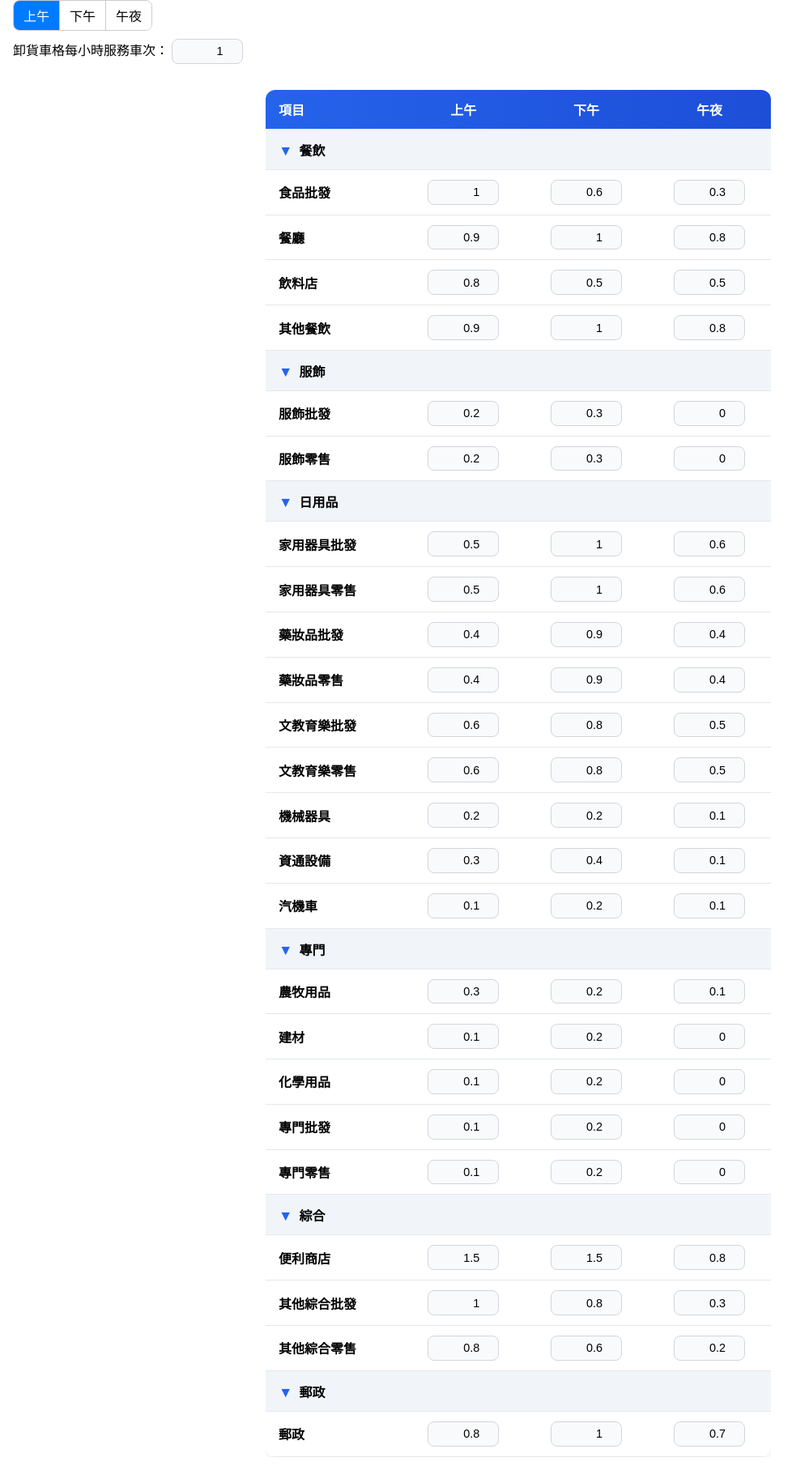
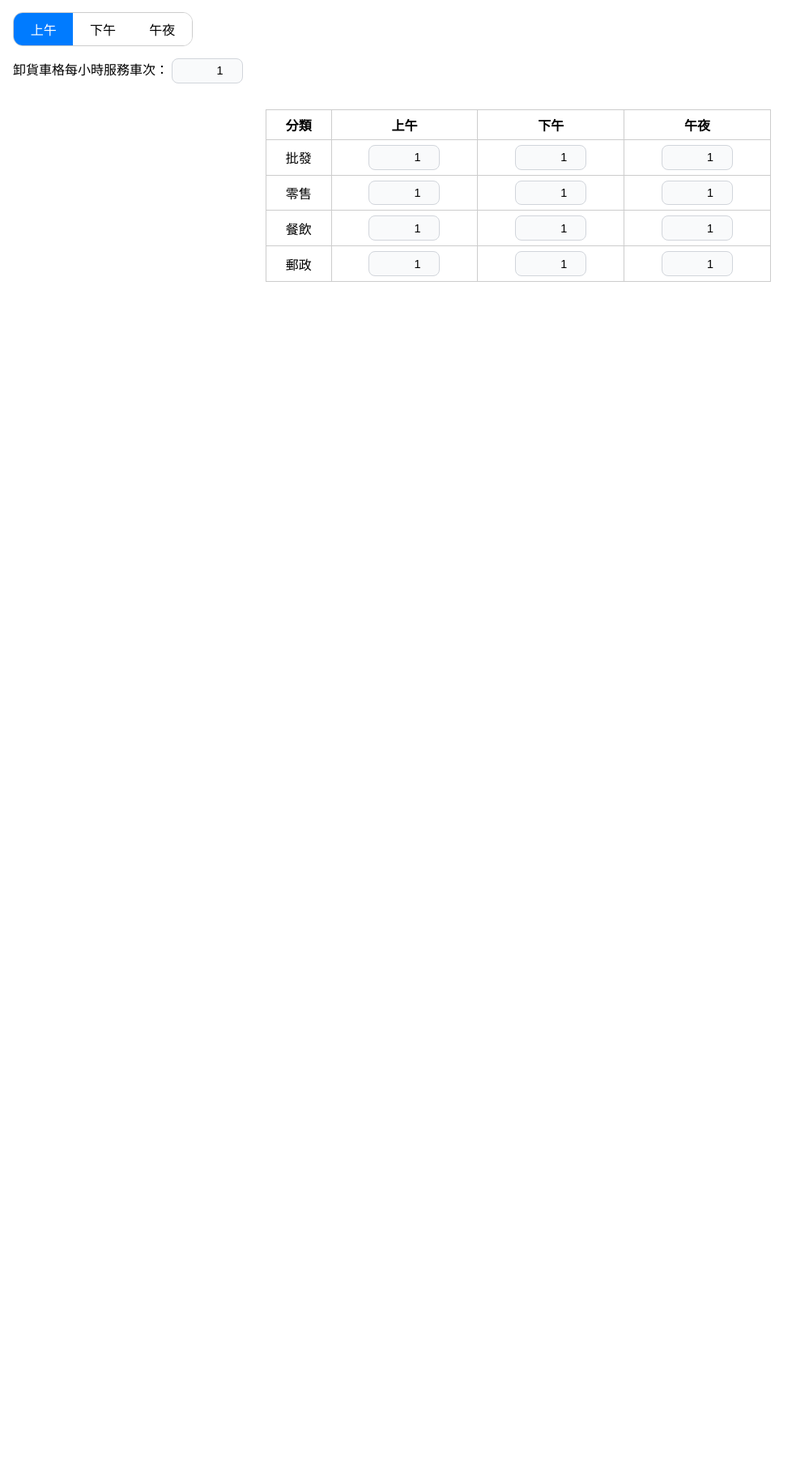
Before and after one commit to taipeinative/taipei-parking, a PHP site: page / in a window 1280 px wide. Shown: the part 400-2231 px from the top of the page at 81% size, without its empty margins (0-999 px from the left). After the commit the page ends 748 px from the top, so only its background shows below. Run offline with PHP 8.4, Linux system fonts and the light colour scheme; some libraries are stand-ins or nearby versions.

Commit message:
feat(server): update the poi categories
Updated the POI categories.

```diff
--- a/server/htdocs/parking/web/index.html
+++ b/server/htdocs/parking/web/index.html
@@ -19,8 +19,8 @@
         <div id="map"></div>
 
         <!-- Time -->
-        <div id="timeSelector" class="time-selector">
-            <div data-time="morning" class="time-option selected">上午</div>
+        <div class="time-selector" id="timeSelector">
+            <div data-time="morning" class="time-option active">上午</div>
             <div data-time="afternoon" class="time-option">下午</div>
             <div data-time="midnight" class="time-option">午夜</div>
         </div>
@@ -32,57 +32,40 @@
         </div>
 
         <div class="table-container">
-            <table class="options-table" id="optionsTable">
+            <table id="weightTable">
                 <thead>
                     <tr>
-                        <th>項目</th>
-                        <th>上午</th>
-                        <th>下午</th>
-                        <th>午夜</th>
+                    <th>分類</th>
+                    <th>上午</th>
+                    <th>下午</th>
+                    <th>午夜</th>
                     </tr>
                 </thead>
                 <tbody>
-                    <!-- Group A -->
-                    <tr class="group-header" data-group="A"><td colspan="4"><span class="collapse-icon">▼</span>餐飲</td></tr>
-                    <tr data-group="A"><td>食品批發</td><td><input id="A1_morning" type="number" step="0.1" value="1" /></td><td><input id="A1_afternoon" type="number" step="0.1" value="0.6" /></td><td><input id="A1_midnight" type="number" step="0.1" value="0.3" /></td></tr>
-                    <tr data-group="A"><td>餐廳</td><td><input id="A2_morning" type="number" step="0.1" value="0.9" /></td><td><input id="A2_afternoon" type="number" step="0.1" value="1" /></td><td><input id="A2_midnight" type="number" step="0.1" value="0.8" /></td></tr>
-                    <tr data-group="A"><td>飲料店</td><td><input id="A3_morning" type="number" step="0.1" value="0.8" /></td><td><input id="A3_afternoon" type="number" step="0.1" value="0.5" /></td><td><input id="A3_midnight" type="number" step="0.1" value="0.5" /></td></tr>
-                    <tr data-group="A"><td>其他餐飲</td><td><input id="A4_morning" type="number" step="0.1" value="0.9" /></td><td><input id="A4_afternoon" type="number" step="0.1" value="1" /></td><td><input id="A4_midnight" type="number" step="0.1" value="0.8" /></td></tr>
-
-                    <!-- Group B -->
-                    <tr class="group-header" data-group="B"><td colspan="4"><span class="collapse-icon">▼</span>服飾</td></tr>
-                    <tr data-group="B"><td>服飾批發</td><td><input id="B1_morning" type="number" step="0.1" value="0.2" /></td><td><input id="B1_afternoon" type="number" step="0.1" value="0.3" /></td><td><input id="B1_midnight" type="number" step="0.1" value="0" /></td></tr>
-                    <tr data-group="B"><td>服飾零售</td><td><input id="B2_morning" type="number" step="0.1" value="0.2" /></td><td><input id="B2_afternoon" type="number" step="0.1" value="0.3" /></td><td><input id="B2_midnight" type="number" step="0.1" value="0" /></td></tr>
-
-                    <!-- Group C -->
-                    <tr class="group-header" data-group="C"><td colspan="4"><span class="collapse-icon">▼</span>日用品</td></tr>
-                    <tr data-group="C"><td>家用器具批發</td><td><input id="C1_morning" type="number" step="0.1" value="0.5" /></td><td><input id="C1_afternoon" type="number" step="0.1" value="1" /></td><td><input id="C1_midnight" type="number" step="0.1" value="0.6" /></td></tr>
-                    <tr data-group="C"><td>家用器具零售</td><td><input id="C2_morning" type="number" step="0.1" value="0.5" /></td><td><input id="C2_afternoon" type="number" step="0.1" value="1" /></td><td><input id="C2_midnight" type="number" step="0.1" value="0.6" /></td></tr>
-                    <tr data-group="C"><td>藥妝品批發</td><td><input id="C3_morning" type="number" step="0.1" value="0.4" /></td><td><input id="C3_afternoon" type="number" step="0.1" value="0.9" /></td><td><input id="C3_midnight" type="number" step="0.1" value="0.4" /></td></tr>
-                    <tr data-group="C"><td>藥妝品零售</td><td><input id="C4_morning" type="number" step="0.1" value="0.4" /></td><td><input id="C4_afternoon" type="number" step="0.1" value="0.9" /></td><td><input id="C4_midnight" type="number" step="0.1" value="0.4" /></td></tr>
-                    <tr data-group="C"><td>文教育樂批發</td><td><input id="C5_morning" type="number" step="0.1" value="0.6" /></td><td><input id="C5_afternoon" type="number" step="0.1" value="0.8" /></td><td><input id="C5_midnight" type="number" step="0.1" value="0.5" /></td></tr>
-                    <tr data-group="C"><td>文教育樂零售</td><td><input id="C6_morning" type="number" step="0.1" value="0.6" /></td><td><input id="C6_afternoon" type="number" step="0.1" value="0.8" /></td><td><input id="C6_midnight" type="number" step="0.1" value="0.5" /></td></tr>
-                    <tr data-group="C"><td>機械器具</td><td><input id="C7_morning" type="number" step="0.1" value="0.2" /></td><td><input id="C7_afternoon" type="number" step="0.1" value="0.2" /></td><td><input id="C7_midnight" type="number" step="0.1" value="0.1" /></td></tr>
-                    <tr data-group="C"><td>資通設備</td><td><input id="C8_morning" type="number" step="0.1" value="0.3" /></td><td><input id="C8_afternoon" type="number" step="0.1" value="0.4" /></td><td><input id="C8_midnight" type="number" step="0.1" value="0.1" /></td></tr>
-                    <tr data-group="C"><td>汽機車</td><td><input id="C9_morning" type="number" step="0.1" value="0.1" /></td><td><input id="C9_afternoon" type="number" step="0.1" value="0.2" /></td><td><input id="C9_midnight" type="number" step="0.1" value="0.1" /></td></tr>
-
-                    <!-- Group D -->
-                    <tr class="group-header" data-group="D"><td colspan="4"><span class="collapse-icon">▼</span>專門</td></tr>
-                    <tr data-group="D"><td>農牧用品</td><td><input id="D1_morning" type="number" step="0.1" value="0.3" /></td><td><input id="D1_afternoon" type="number" step="0.1" value="0.2" /></td><td><input id="D1_midnight" type="number" step="0.1" value="0.1" /></td></tr>
-                    <tr data-group="D"><td>建材</td><td><input id="D2_morning" type="number" step="0.1" value="0.1" /></td><td><input id="D2_afternoon" type="number" step="0.1" value="0.2" /></td><td><input id="D2_midnight" type="number" step="0.1" value="0" /></td></tr>
-                    <tr data-group="D"><td>化學用品</td><td><input id="D3_morning" type="number" step="0.1" value="0.1" /></td><td><input id="D3_afternoon" type="number" step="0.1" value="0.2" /></td><td><input id="D3_midnight" type="number" step="0.1" value="0" /></td></tr>
-                    <tr data-group="D"><td>專門批發</td><td><input id="D4_morning" type="number" step="0.1" value="0.1" /></td><td><input id="D4_afternoon" type="number" step="0.1" value="0.2" /></td><td><input id="D4_midnight" type="number" step="0.1" value="0" /></td></tr>
-                    <tr data-group="D"><td>專門零售</td><td><input id="D5_morning" type="number" step="0.1" value="0.1" /></td><td><input id="D5_afternoon" type="number" step="0.1" value="0.2" /></td><td><input id="D5_midnight" type="number" step="0.1" value="0" /></td></tr>
-
-                    <!-- Group E -->
-                    <tr class="group-header" data-group="E"><td colspan="4"><span class="collapse-icon">▼</span>綜合</td></tr>
-                    <tr data-group="E"><td>便利商店</td><td><input id="E1_morning" type="number" step="0.1" value="1.5" /></td><td><input id="E1_afternoon" type="number" step="0.1" value="1.5" /></td><td><input id="E1_midnight" type="number" step="0.1" value="0.8" /></td></tr>
-                    <tr data-group="E"><td>其他綜合批發</td><td><input id="E2_morning" type="number" step="0.1" value="1" /></td><td><input id="E2_afternoon" type="number" step="0.1" value="0.8" /></td><td><input id="E2_midnight" type="number" step="0.1" value="0.3" /></td></tr>
-                    <tr data-group="E"><td>其他綜合零售</td><td><input id="E3_morning" type="number" step="0.1" value="0.8" /></td><td><input id="E3_afternoon" type="number" step="0.1" value="0.6" /></td><td><input id="E3_midnight" type="number" step="0.1" value="0.2" /></td></tr>
-
-                    <!-- Group F -->
-                    <tr class="group-header" data-group="F"><td colspan="4"><span class="collapse-icon">▼</span>郵政</td></tr>
-                    <tr data-group="F"><td>郵政</td><td><input id="F1_morning" type="number" step="0.1" value="0.8" /></td><td><input id="F1_afternoon" type="number" step="0.1" value="1" /></td><td><input id="F1_midnight" type="number" step="0.1" value="0.7" /></td></tr>
+                    <tr>
+                    <td>批發</td>
+                    <td><input type="number" id="批發_morning" step="0.1" value="1"></td>
+                    <td><input type="number" id="批發_afternoon" step="0.1" value="1"></td>
+                    <td><input type="number" id="批發_midnight" step="0.1" value="1"></td>
+                    </tr>
+                    <tr>
+                    <td>零售</td>
+                    <td><input type="number" id="零售_morning" step="0.1" value="1"></td>
+                    <td><input type="number" id="零售_afternoon" step="0.1" value="1"></td>
+                    <td><input type="number" id="零售_midnight" step="0.1" value="1"></td>
+                    </tr>
+                    <tr>
+                    <td>餐飲</td>
+                    <td><input type="number" id="餐飲_morning" step="0.1" value="1"></td>
+                    <td><input type="number" id="餐飲_afternoon" step="0.1" value="1"></td>
+                    <td><input type="number" id="餐飲_midnight" step="0.1" value="1"></td>
+                    </tr>
+                    <tr>
+                    <td>郵政</td>
+                    <td><input type="number" id="郵政_morning" step="0.1" value="1"></td>
+                    <td><input type="number" id="郵政_afternoon" step="0.1" value="1"></td>
+                    <td><input type="number" id="郵政_midnight" step="0.1" value="1"></td>
+                    </tr>
                 </tbody>
             </table>
         </div>
--- a/server/htdocs/parking/web/index.js
+++ b/server/htdocs/parking/web/index.js
@@ -1,5 +1,3 @@
-const APIKEY = 'gXAfGuwbRueOGQvJ5wEm'
-
 /**
  * 管理擷取資訊的類別。
  */
@@ -163,7 +161,6 @@ class MapService {
 
             // MapTiler
             case 'MAPTILER':
-                if (!options.key) throw new Error('MapTiler API key is required.');
                 const styleId = options.style || 'streets-v2';
                 layer = new ol.layer.Tile({
                     id: layerId,
@@ -224,52 +221,47 @@ class MapService {
         switch (name) {
             case 'grid':
                 return (feature) => {
+                    const props = feature.getProperties();
                     const weights = collectTableData();
-                    const timeKey = getCurrentTime();
-                    const props = feature.getProperties();
-                    const supplyWeight = parseFloat(document.getElementById('supply')?.value || 1);
+                    const w = weights; // shorthand
+                    const t = selectedTime; // current time selection
 
-                    let weightedSum = 0;
-                    for (const id in weights) {
-                        const w = weights[id][timeKey] ?? 0;
-                        const val = props[id] ?? 0;
-                        weightedSum += val * w;
+                    // Weighted demand = 批發*W1 + 零售*W2 + 餐飲*W3 + 郵政*W4
+                    const demand =
+                        (props['批發'] || 0) * (w['批發']?.[t] || 0) +
+                        (props['零售'] || 0) * (w['零售']?.[t] || 0) +
+                        (props['餐飲'] || 0) * (w['餐飲']?.[t] || 0) +
+                        (props['郵政'] || 0) * (w['郵政']?.[t] || 0);
+
+                    const supply = (props['供給'] || 0) * (w['供給'] || 1);
+
+                    const diff = supply - demand;
+
+                    // Clamp & normalize color scale
+                    const clamp = (val, min, max) => Math.max(min, Math.min(max, val));
+                    const maxAbs = 50;
+                    const alpha = 0.4;
+                    const c = clamp(diff, -maxAbs, maxAbs);
+
+                    let color;
+                    if (c >= 0) {
+                    // Surplus → green
+                    const g = Math.round(255 * (c / maxAbs));
+                    color = `rgba(${255 - g}, 255, ${255 - g}, ${alpha})`;
+                    } else {
+                    // Deficit → red
+                    const r = Math.round(255 * (-c / maxAbs));
+                    color = `rgba(255, ${255 - r}, ${255 - r}, ${alpha})`;
                     }
 
-                    const supply = props['Supply'] ?? 0;
-                    const diff = (supply * supplyWeight) - weightedSum;
-
-                    const clamp = (val, min, max) => Math.max(min, Math.min(max, val));
-
-                    // default white
-                    let r = 255, g = 255, b = 255;
-                    const alpha = 0.4;
-
-                    if (diff > 0) {
-                        // positive (surplus): white → green
-                        const t = clamp(diff / 50, 0, 1);
-                        r = 255 - Math.round(255 * t);
-                        g = 255;
-                        b = 255 - Math.round(255 * t);
-                    } else if (diff < 0) {
-                        // negative (deficit): white → red
-                        const t = clamp(-diff / 50, 0, 1);
-                        r = 255;
-                        g = 255 - Math.round(255 * t);
-                        b = 255 - Math.round(255 * t);
-                    }
-
-                    const fillColor = `rgba(${r}, ${g}, ${b}, ${alpha})`;
-
                     return new ol.style.Style({
-                        fill: new ol.style.Fill({ color: fillColor }),
-                        stroke: new ol.style.Stroke({
-                            color: '#444',
-                            width: 0.75
-                        }),
-                        zIndex: 7
-                    });
-                };
+                    fill: new ol.style.Fill({ color }),
+                    stroke: new ol.style.Stroke({
+                        color: '#444',
+                        width: 0.5
+                    })
+                });
+            };
 
             case 'lot-centroid':
                 return new ol.style.Style({
@@ -373,6 +365,8 @@ class MapService {
     }
 }
 
+let selectedTime = 'morning';
+
 /**
  * @var {MapService} mapService 儲存地圖服務的物件。
  */
@@ -380,11 +374,12 @@ let mapService = new MapService();
 
 const collectTableData = () => {
     const data = {};
-    document.querySelectorAll("input[type='number']").forEach(input => {
-      const [id, time] = input.id.split("_");
-      if (!data[id]) data[id] = {};
-      data[id][time] = parseFloat(input.value);
+    document.querySelectorAll("#weightTable input").forEach(input => {
+        const [category, time] = input.id.split("_");
+        if (!data[category]) data[category] = {};
+        data[category][time] = parseFloat(input.value);
     });
+    data["供給"] = parseFloat(document.getElementById("supply").value) || 1;
     return data;
 }
 
@@ -402,7 +397,7 @@ const initialize = async () => {
     mapService.view.setZoom(14);
 
     // 加入基本圖層。
-    await mapService.getLayer('MAPTILER', true, {key: APIKEY, style: 'dataviz'});
+    await mapService.getLayer('MAPTILER', true, {style: 'dataviz'});
 
     // 加入套疊圖層。
     await mapService.getLayer('GRID', true, { zIndex: 0 });
@@ -419,25 +414,13 @@ const supplyHandler = () => {
 }
 
 const tableHandler = () => {
-    // 可折疊的標題
-    document.querySelectorAll(".group-header").forEach(header => {
-        header.addEventListener("click", () => {
-        const group = header.dataset.group;
-        const rows = document.querySelectorAll(`tr[data-group='${group}']:not(.group-header)`);
-        const icon = header.querySelector(".collapse-icon");
-        const hidden = rows[0].classList.contains("hidden-row");
-        rows.forEach(r => r.classList.toggle("hidden-row"));
-        icon.textContent = hidden ? "▼" : "►";
-        });
-    });
-
     // 驗證輸入值
-    document.querySelectorAll("input[type='number']").forEach(input => {
-        input.addEventListener("input", e => {
-            const val = parseFloat(e.target.value);
+    document.querySelectorAll("#weightTable input, #supply").forEach(input => {
+        input.addEventListener("input", () => {
+            const val = parseFloat(input.value);
             if (val < 0) {
-                alert(`⚠️ 負數警告：欄位 ${e.target.id} 的值不可為負數！`);
-                e.target.value = 0;
+                alert(`⚠️ 欄位 ${input.id} 的值不可為負數！`);
+                input.value = 0;
             }
             refreshGridLayer();
         });
@@ -445,11 +428,11 @@ const tableHandler = () => {
 }
 
 const timeSelectorHandler = () => {
-    const container = document.getElementById("timeSelector");
-    container.querySelectorAll(".time-option").forEach(opt => {
-            opt.addEventListener("click", () => {
-            container.querySelectorAll(".time-option").forEach(o => o.classList.remove("selected"));
-            opt.classList.add("selected");
+    document.querySelectorAll('.time-option').forEach(opt => {
+        opt.addEventListener('click', () => {
+            document.querySelectorAll('.time-option').forEach(o => o.classList.remove('active'));
+            opt.classList.add('active');
+            selectedTime = opt.dataset.time;
             refreshGridLayer();
         });
     });
@@ -468,4 +451,5 @@ window.addEventListener('load', () => {
     supplyHandler();
     tableHandler();
     timeSelectorHandler();
+    refreshGridLayer();
 });
--- a/server/htdocs/parking/web/style.css
+++ b/server/htdocs/parking/web/style.css
@@ -20,35 +20,50 @@ body {
     margin: 2rem auto;
 }
 
-  table.options-table {
+.time-selector {
+  display: flex;
+  justify-content: center;
+  margin: 15px 0;
+  border-radius: 12px;
+  overflow: hidden;
+  border: 1px solid #ccc;
+  width: 220px;
+}
+
+.time-option {
+  flex: 1;
+  text-align: center;
+  padding: 8px 0;
+  cursor: pointer;
+  background: white;
+  color: black;
+  transition: all 0.2s;
+}
+
+.time-option.active {
+  background: #007bff;
+  color: white;
+}
+
+#weightTable {
   width: 100%;
   border-collapse: collapse;
-    background: #fff;
-    box-shadow: 0 2px 8px rgba(0,0,0,0.08);
-    border-radius: 12px;
-    overflow: hidden;
+  margin-bottom: 15px;
 }
 
-  thead {
-    background: linear-gradient(90deg, #2563eb, #1d4ed8);
-    color: #fff;
+#weightTable th, #weightTable td {
+  border: 1px solid #ccc;
+  padding: 6px;
+  text-align: center;
 }
 
-  th, td {
-    text-align: center;
-    padding: 0.75rem;
-    border-bottom: 1px solid #e5e7eb;
+#weightTable input {
+  width: 70px;
+  text-align: right;
 }
 
-  th:first-child,
-  td:first-child {
-    text-align: left;
-    padding-left: 1rem;
-    font-weight: 600;
-  }
-
-  tbody tr:hover {
-    background-color: #f9fafb;
+.supply-weight {
+  margin: 10px 0;
 }
 
 input[type="number"] {
@@ -77,57 +92,3 @@ body {
     width: 60px;
   }
 }
-
-  .group-header {
-    background: #f1f5f9;
-    font-weight: 700;
-    cursor: pointer;
-    user-select: none;
-  }
-
-  .group-header:hover {
-    background: #e2e8f0;
-  }
-
-  .hidden-row {
-    display: none;
-  }
-
-  .collapse-icon {
-    margin-right: 8px;
-    font-size: 1.1rem;
-    color: #2563eb;
-  }
-
-.time-selector {
-  display: flex;
-  border: 1px solid #ccc;
-  border-radius: 8px;
-  overflow: hidden;
-  width: fit-content;
-  margin-bottom: 10px;
-  user-select: none;
-}
-
-.time-option {
-  flex: 1;
-  padding: 6px 12px;
-  text-align: center;
-  background: white;
-  color: black;
-  cursor: pointer;
-  transition: all 0.2s ease;
-}
-
-.time-option.selected {
-  background: #007bff;
-  color: white;
-}
-
-.time-option:not(:last-child) {
-  border-right: 1px solid #ccc;
-}
-
-.supply-weight {
-  margin-top: 8px;
-}
```
Also changed, not shown: 4 other files. Lines whose indentation alone changed are shown as unchanged.
